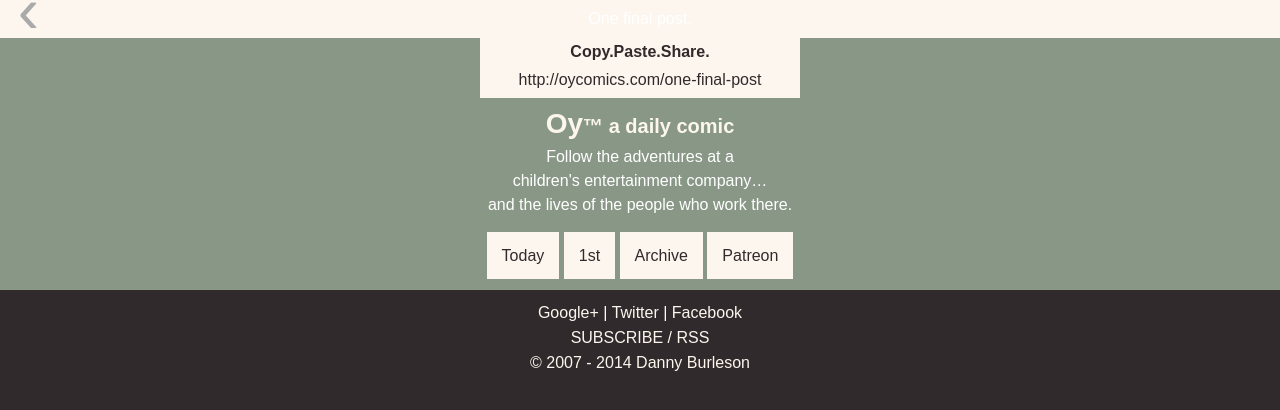
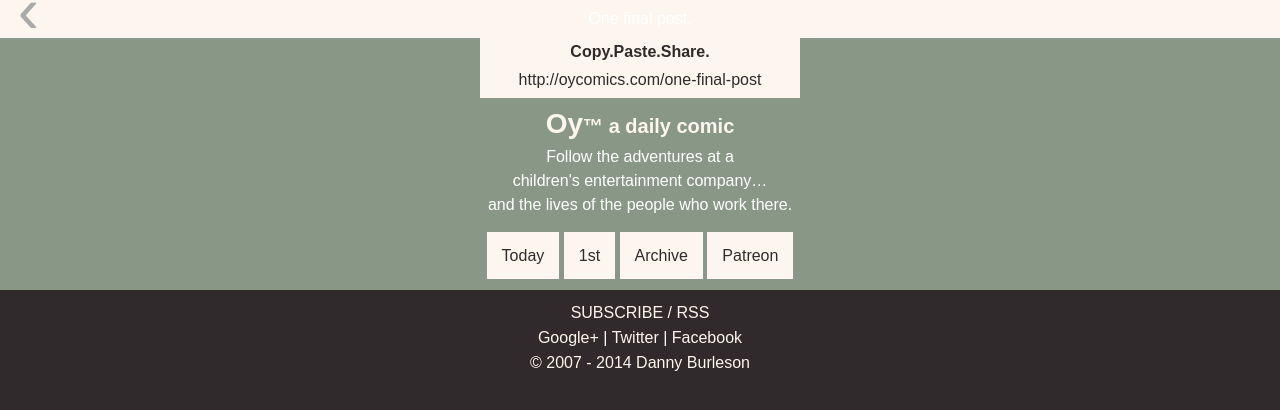
Before and after one commit to oycomics/oycomics.github.io, a Jekyll site: the page built from index.html, in a window 1280 px wide. Shown: the top 410 px of the page. Built offline with Jekyll 4.4.1, drawn with Linux system fonts in a browser that asks for light colours; Markdown is read by kramdown in place of the engine named in the settings; the list of posts is cut into pages by our own code.

Commit message:
Update footer.html

```diff
--- a/_includes/footer.html
+++ b/_includes/footer.html
@@ -1,7 +1,7 @@
 <div class="footer">
-	<a class="footer_nav_item googleplus" href="https://plus.google.com/+Oycomics" target="_blank">Google+</a> |
+	<a class="footer_nav_item rss" href="http://feeds.feedburner.com/oy" target="_blank">SUBSCRIBE / RSS</a><br>
+		<a class="footer_nav_item googleplus" href="https://plus.google.com/+Oycomics" target="_blank">Google+</a> |
 	<a class="footer_nav_item twitter" href="https://twitter.com/oycomics" target="_blank">Twitter</a> |
 	<a class="footer_nav_item facebook" href="https://www.facebook.com/oycomics" target="_blank">Facebook</a><br>
-	<a class="footer_nav_item rss" href="http://feeds.feedburner.com/oy" target="_blank">SUBSCRIBE / RSS</a><br>
-	<a class="copyright" href="mailto:danny@oycomics.com">&copy; 2007 - {{ site.time | date: "%Y" }} Danny Burleson</a>
+	<a href="mailto:danny@oycomics.com" class="copyright">&copy; 2007 - {{ site.time | date: "%Y" }} Danny Burleson</a>
 </div>
```
